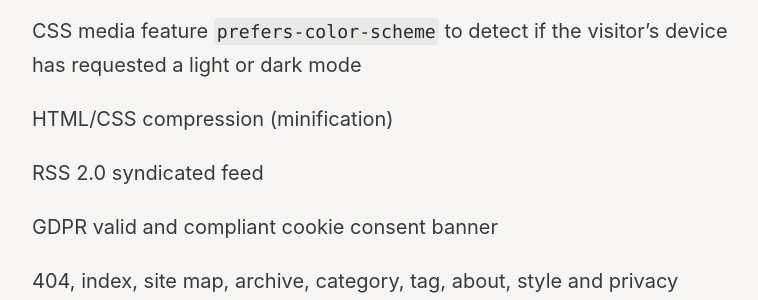
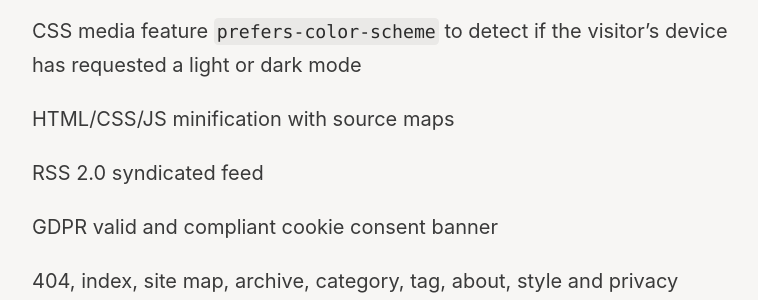
Before and after one commit to victorwynne/victorwynne, a Jekyll site: the page built from quattle.md, in a window 1280 px wide. Shown: the part 1101-1401 px from the top of the page, without its empty margins (258-1016 px from the left). Built offline with Jekyll 4.4.1, drawn with Linux system fonts in a browser that asks for light colours.

Commit message:
quattle.md

```diff
--- a/quattle.md
+++ b/quattle.md
@@ -26,7 +26,7 @@
 
 CSS media feature `prefers-color-scheme` to detect if the visitor’s device has requested a light or dark mode
 
-HTML/CSS compression (minification)
+HTML/CSS/JS minification with source maps
 
 RSS 2.0 syndicated feed
 
```
